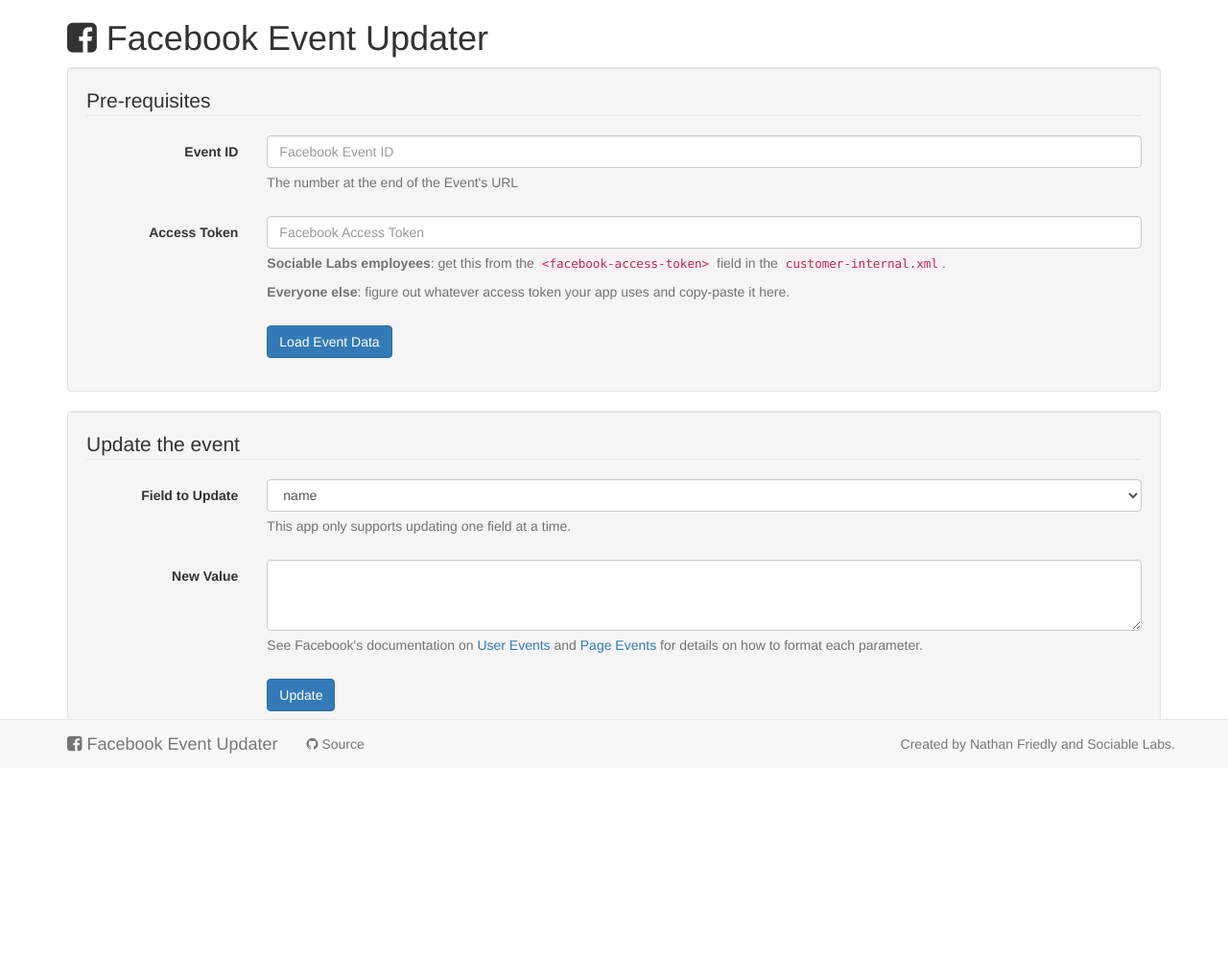
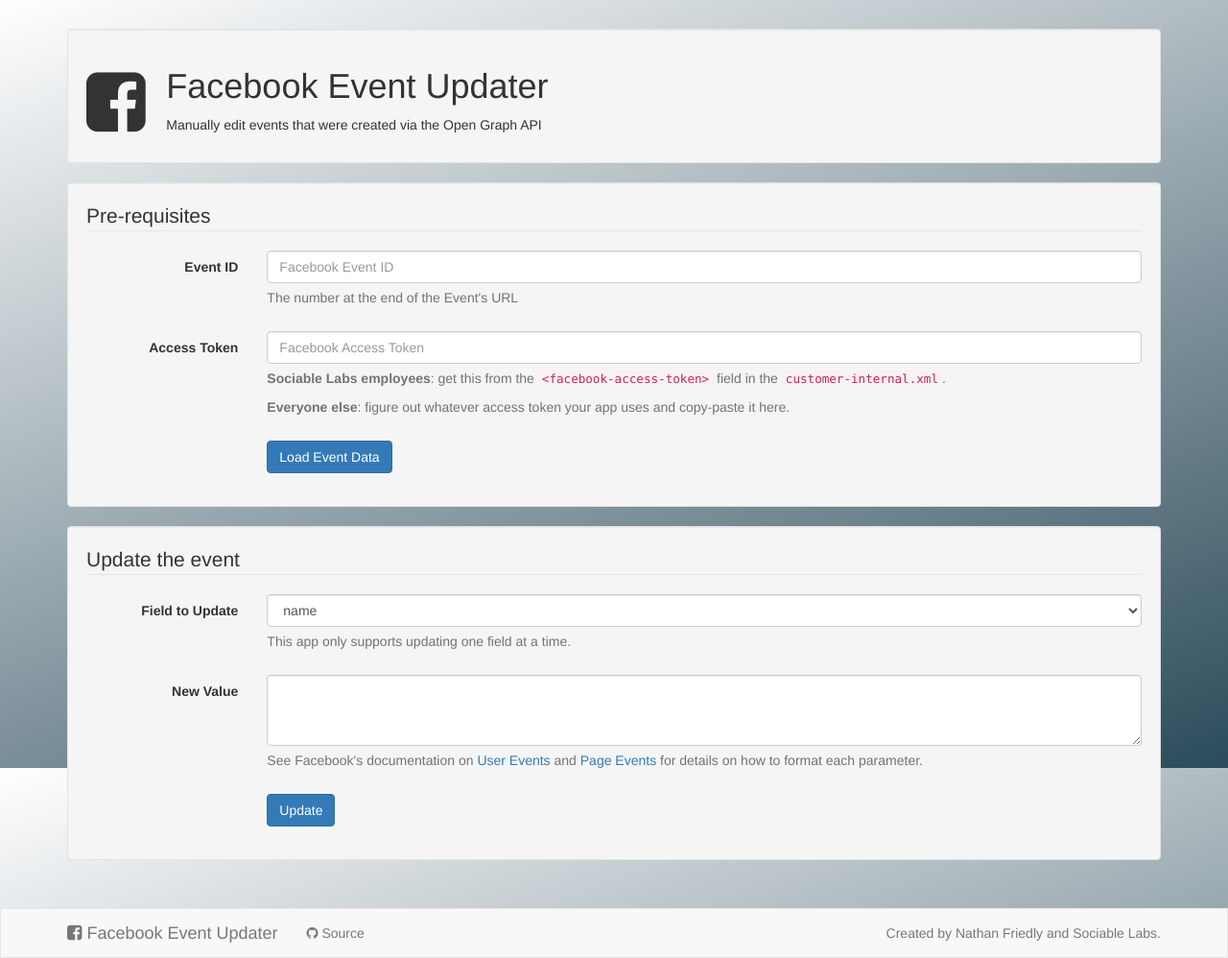
Before and after one commit to SociableLabs/facebook-event-updater, a plain HTML site: page index.html in a window 1280 px wide. Shown: the whole page at 96% size. Before the commit the page ends 876 px from the top, so only its background shows below. Drawn offline with nearby package versions, Linux system fonts and the light colour scheme.

Commit message:
a little explination and a bit of style

```diff
--- a/index.html
+++ b/index.html
@@ -11,12 +11,19 @@
     <!-- Font Awesome -->
     <link href="//netdna.bootstrapcdn.com/font-awesome/4.0.3/css/font-awesome.min.css" rel="stylesheet">
     <style>
-        .clearfix { margin-bottom: 80px; }
+        body { background: linear-gradient(-20deg, #2B4B5A, #fff) fixed; }
+        header a { color: inherit; }
+        header a:hover { text-decoration: none; }
+        main { margin: 30px auto;}
+        .navbar-static-bottom { border-radius: 0; margin-bottom: 0; }
     </style>
   </head>
   <body>
-    <div class="container">
-        <h1><i class="fa fa-facebook-square"></i> Facebook Event Updater</h1>
+    <main class="container">
+        <header class="well">
+            <h1><a href="#"><i class="fa fa-facebook-square pull-left fa-2x"></i> Facebook Event Updater</a></h1>
+            <p>Manually edit events that were created via the Open Graph API</p>
+        </header>
 
         <div class="well">
             <form class="form-horizontal">
@@ -90,11 +97,9 @@
               </fieldset>
             </form>
         </div>
-    </div>
+    </main>
 
-    <div class="clearfix"></div>
-
-    <footer class="navbar navbar-default navbar-fixed-bottom">
+    <footer class="navbar navbar-default navbar-static-bottom">
         <div class="container">
           <div class="navbar-header">
             <button type="button" class="navbar-toggle" data-toggle="collapse" data-target=".navbar-responsive-collapse">
```
